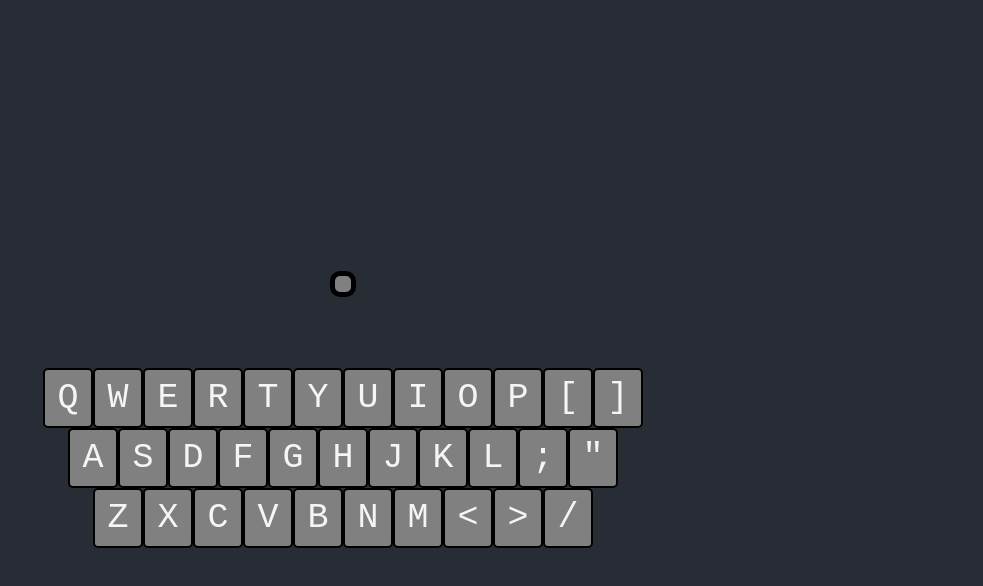
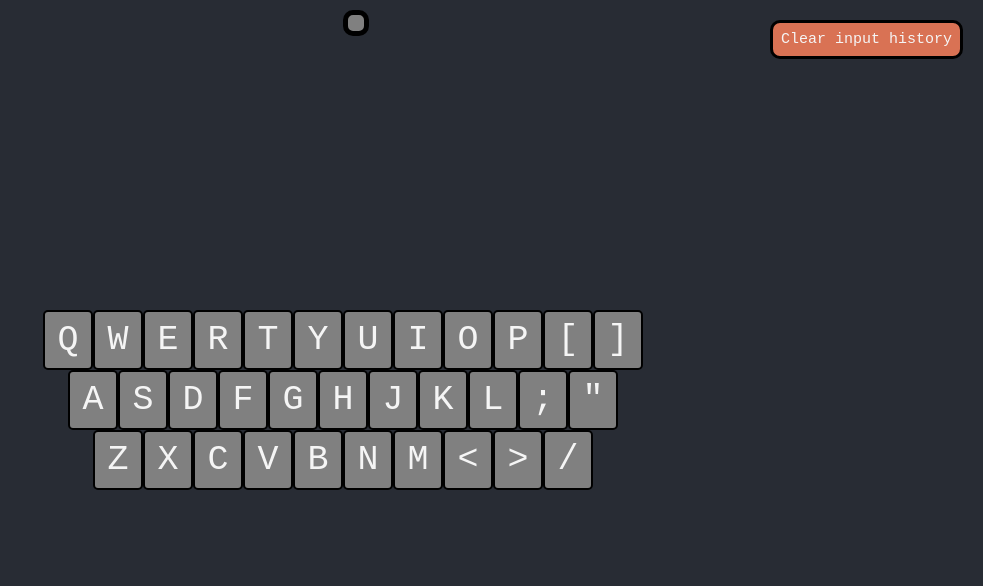
Before and after one commit to jordan-liubenov/keyboard-tester, a React (Create React App) app: page / in a window 1280 px wide. Shown: the top 586 px of the page, without its empty margins (297-1280 px from the left). Built offline with nearby package versions, Linux system fonts and the light colour scheme.

Commit message:
added functionality to clear input history

```diff
--- a/src/App.css
+++ b/src/App.css
@@ -29,12 +29,24 @@
   color: #61dafb;
 }
 
-@keyframes App-logo-spin {
-  from {
-    transform: rotate(0deg);
-  }
+.clearHistoryButton button {
+  position: fixed;
+  top: 20px;
+  right: 20px;
 
-  to {
-    transform: rotate(360deg);
-  }
+  padding: 8px;
+  border: 3px solid black;
+  background-color: #d97254;
+  transition: background-color 0.7s;
+  border-radius: 10px;
+  font-family: monospace;
+  font-size: 15px;
+  color: whitesmoke;
+  cursor: pointer;
 }
+
+.clearHistoryButton button:hover {
+  background-color: #b66047;
+  transition: background-color 0.7s;
+  box-shadow: 0px 0px 10px rgba(138, 89, 44, 4);
+}
--- a/src/App.tsx
+++ b/src/App.tsx
@@ -1,29 +1,42 @@
 import React, { useState } from "react"
 import "./App.css"
-import Button from "./components/Button/Button"
 import Keyboard from "./components/Keyboard/Keyboard"
 import PressedKeyDisplay from "./components/PressedKeyDisplay/PressedKeyDisplay"
+import ClearHistory from "./components/ClearHistory/ClearHistory"
 
 const App = () => {
   const [keyPressed, setKeyPressed] = useState<string>("")
-  const [keyEvent, setKeyEvent] = useState()
+  const [keyEvent, setKeyEvent] = useState<Event | undefined>(undefined)
+  const [clearHistory, setClearHistory] = useState<boolean>(false)
 
-  const handleKeyDown = (event: any) => {
-    setKeyPressed(() => event.key)
-    setKeyEvent(() => event)
-  }
-
-  const handleKeyUp = (event: any) => {
-    setKeyPressed(() => "")
-    setKeyEvent(() => event)
+  const handleKeyDown = (event: any): void => {
+    if (event.type === "keydown") {
+      setKeyPressed(() => event.key)
+      setKeyEvent(() => event)
+    } else if (event.type === "keyup") {
+      setKeyPressed(() => "")
+      setKeyEvent(() => event)
+    }
   }
 
   window.addEventListener("keydown", handleKeyDown)
-  window.addEventListener("keyup", handleKeyUp)
+  window.addEventListener("keyup", handleKeyDown)
+
+  const handleClearHistory = (toggle: boolean): void => {
+    setClearHistory(toggle)
+  }
 
   return (
     <div className="App">
-      <PressedKeyDisplay keyPressed={keyPressed} keyEvent={keyEvent} />
+      <div className="clearHistoryButton">
+        <ClearHistory handleClearHistory={handleClearHistory} />
+      </div>
+      <PressedKeyDisplay
+        keyPressed={keyPressed}
+        keyEvent={keyEvent}
+        clearHistory={clearHistory}
+        handleClearHistory={handleClearHistory}
+      />
       <p>
         <Keyboard keyPressed={keyPressed} keyEvent={keyEvent} />
       </p>
--- /dev/null
+++ b/src/components/ClearHistory/ClearHistory.tsx
@@ -0,0 +1,9 @@
+interface ClearHistoryProps {
+  handleClearHistory: (toggle: boolean) => void
+}
+
+const ClearHistory = (props: ClearHistoryProps) => {
+  return <button onClick={() => props?.handleClearHistory(true)}>Clear input history</button>
+}
+
+export default ClearHistory
--- a/src/components/PressedKeyDisplay/PressedKeyDisplay.css
+++ b/src/components/PressedKeyDisplay/PressedKeyDisplay.css
@@ -5,6 +5,10 @@
   transition: background-color 0.7s;
   border-radius: 10px;
   font-family: monospace;
-  font-size: 45px;
+  font-size: 35px;
   color: whitesmoke;
+
+  position: absolute;
+  margin: 0 auto;
+  top: 10px;
 }
--- a/src/components/PressedKeyDisplay/PressedKeyDisplay.tsx
+++ b/src/components/PressedKeyDisplay/PressedKeyDisplay.tsx
@@ -5,6 +5,8 @@ import "./PressedKeyDisplay.css"
 interface PressedKeyDisplayProps {
   keyPressed: string
   keyEvent?: Event
+  clearHistory: boolean
+  handleClearHistory: (toggle: boolean) => void
 }
 
 const PressedKeyDisplay = (props: PressedKeyDisplayProps) => {
@@ -31,7 +33,7 @@ const PressedKeyDisplay = (props: PressedKeyDisplayProps) => {
         </div>
       )
 
-      keyHistoryCopy.push(props?.keyPressed.toUpperCase())
+      keyHistoryCopy.push(props?.keyPressed.toUpperCase() + " ")
       historyDisplayCopy.push(historyDisplayElement)
 
       setKeyHistoryDisplay(() => historyDisplayCopy)
@@ -40,9 +42,16 @@ const PressedKeyDisplay = (props: PressedKeyDisplayProps) => {
     }
   }, [props?.keyPressed])
 
+  useEffect(() => {
+    if (props?.clearHistory) {
+      setKeyHistory(() => [])
+      props.handleClearHistory(false)
+    }
+  }, [props.clearHistory])
+
   return (
     <div>
-      <h3 className="historyKey">{keyHistory}</h3>
+      {keyHistory.length > 0 && <h4 className="historyKey">{keyHistory}</h4>}
       {/* {renderHistory()} */}
     </div>
   )
```
